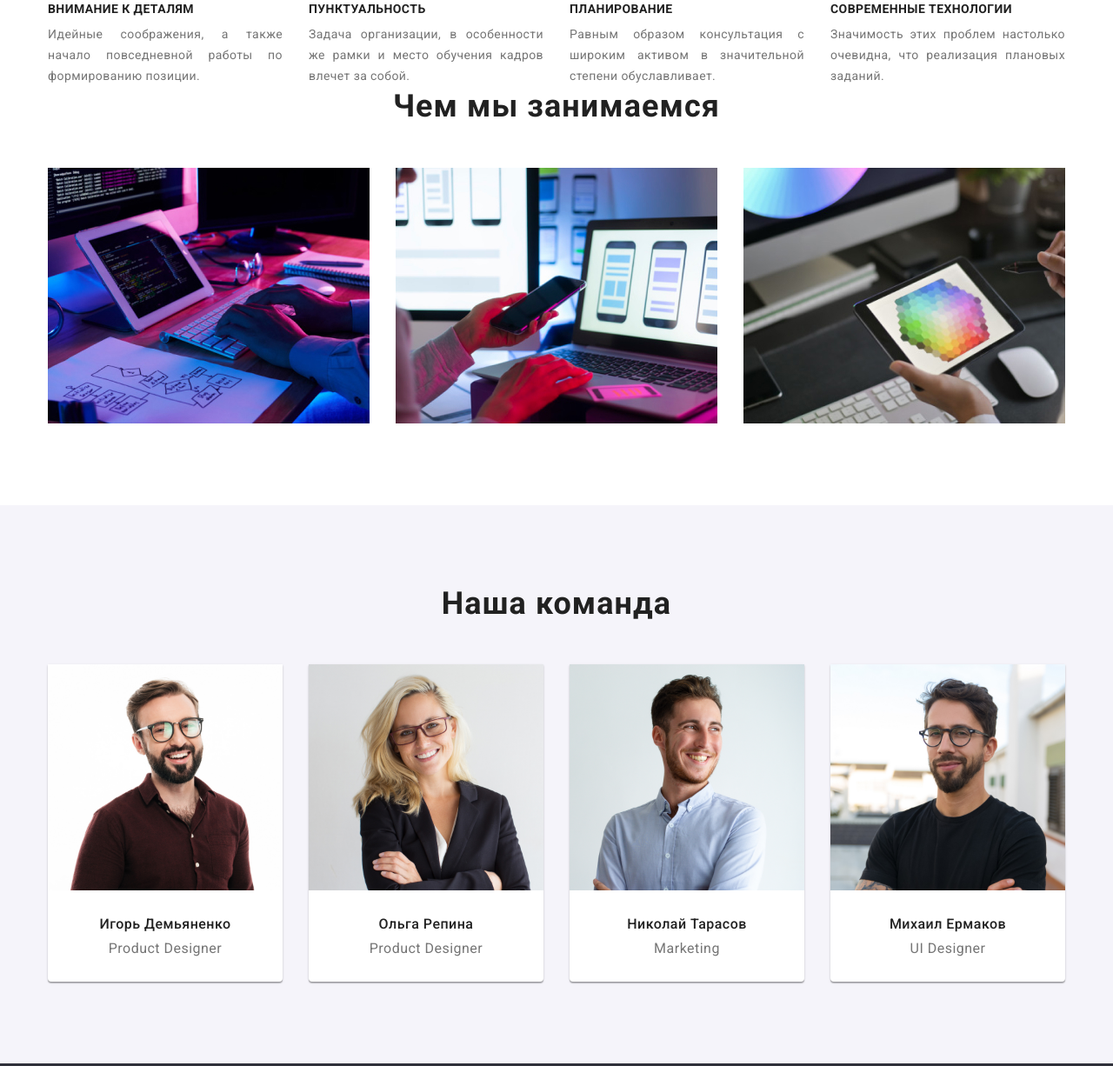
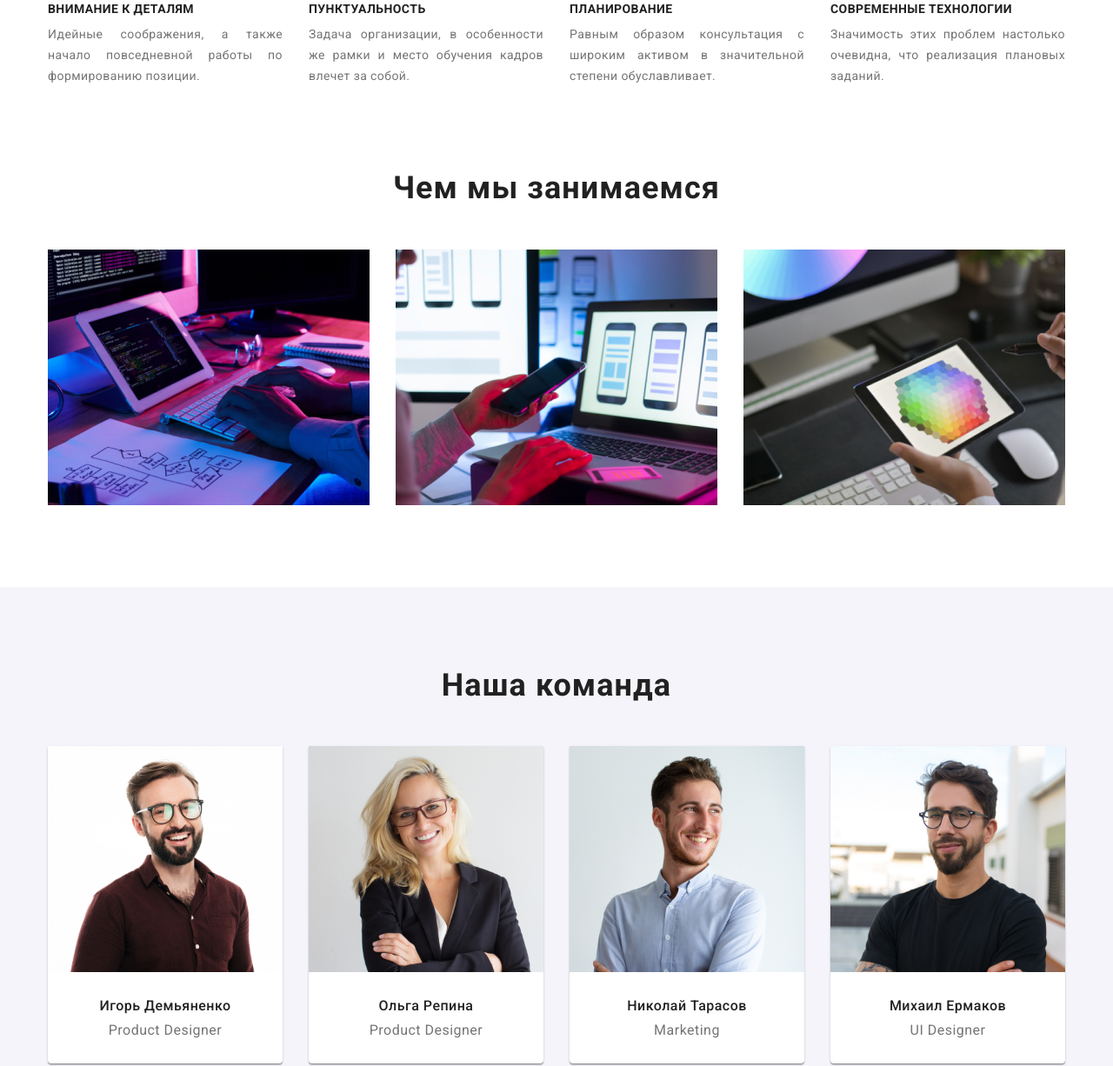
Before and after one commit to zTjamm/goit-markup-hw-03, a plain HTML site: page index.html in a window 1280 px wide. Shown: the part 769-1995 px from the top of the page at 87% size. Drawn offline with Linux system fonts and the light colour scheme.

Commit message:
Update index.html

```diff
--- a/index.html
+++ b/index.html
@@ -37,8 +37,8 @@
         <button class="button" type="button">Заказать услугу</button>
     </section>
         <!-- первая секция -->
-        <section>
-            <div class="container section">
+        <section class="section no-bottom">
+            <div class="container">
             <ul class="detail">
                 <li>
                 <h3>Внимание к деталям</h3>
@@ -57,9 +57,13 @@
                 <p>Значимость этих проблем настолько очевидна, что реализация плановых заданий.</p>
                 </li>
             </ul>
+            </div>
+            </section>
             <!-- вторая секция -->
+            <section class="section">
+                <div class="container">
             <h2 class="doing-name" >Чем мы занимаемся</h2>
-                <ul class="doing container">
+                <ul class="doing">
                 <li>
                     <img src="./images/box1.jpg" alt="Работа на ПК" width="370">
                 </li>
@@ -73,8 +77,8 @@
             </div>
         </section>
         <!-- третья секция -->
-        <section class="section-three">
-            <div class="container section">
+        <section class="section-three section">
+            <div class="container">
             <h2>Наша команда</h2>
             <ul class="team container">
                 <li>
@@ -111,7 +115,7 @@
     </main>
     <!-- подвал -->
     <footer>
-        <div class="container footer">
+        <div class="container">
         <a class=" web-studio" href="#">Web<span class="footer-name">Studio</span></a>
             <address><p class="address" >г. Киев, пр-т Леси Украинки, 26</p>
             <ul>
```
